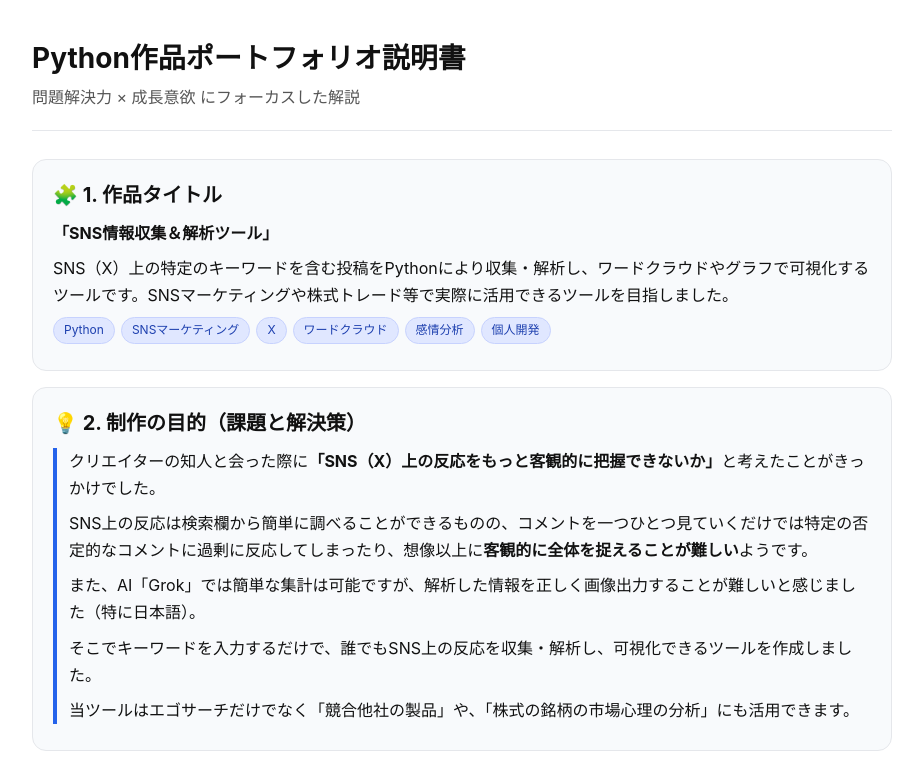
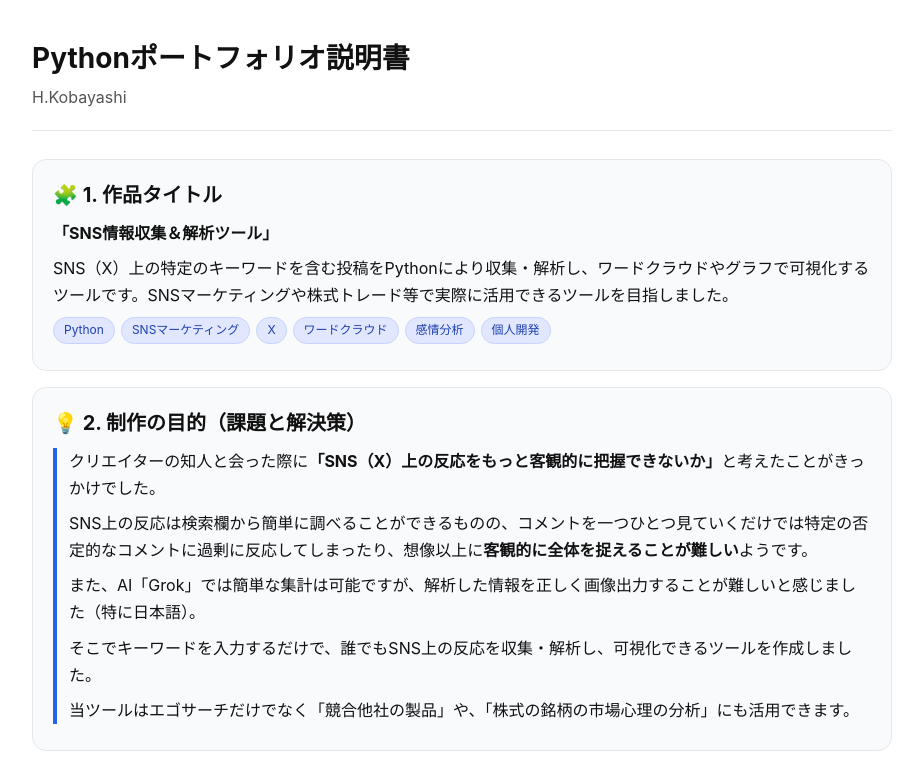
Before and after one commit to nokky888/nokky888.github.io-portfolio251115, a plain HTML site: page index.html in a window 1280 px wide. Shown: the top 764 px of the page, without its empty margins (178-1101 px from the left). Drawn offline with Linux system fonts and the light colour scheme.

Commit message:
Update index.html

```diff
--- a/index.html
+++ b/index.html
@@ -2,7 +2,7 @@
 <html lang="ja">
 <head>
   <meta charset="UTF-8" />
-  <title>Python作品ポートフォリオ説明書（問題解決力 × 成長意欲）</title>
+  <title>Python作品ポートフォリオ説明書（H.Kobayashi）</title>
   <meta name="viewport" content="width=device-width, initial-scale=1" />
   <style>
     :root{
@@ -45,8 +45,8 @@
 <body>
   <div class="wrap">
     <header>
-      <h1>Python作品ポートフォリオ説明書</h1>
-      <div class="subtitle">問題解決力 × 成長意欲 にフォーカスした解説</div>
+      <h1>Pythonポートフォリオ説明書</h1>
+      <div class="subtitle">H.Kobayashi</div>
     </header>
 
     <section>
```
